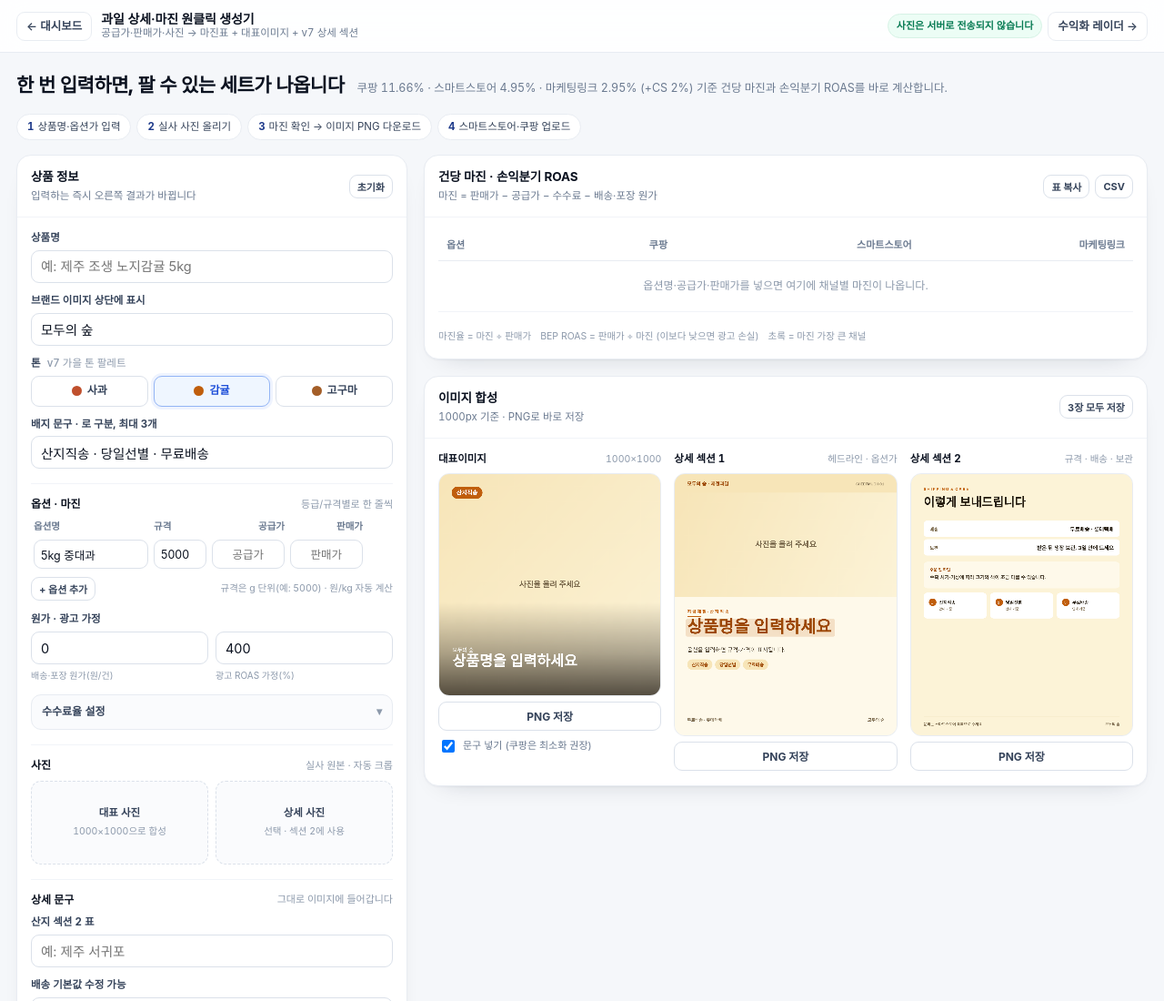
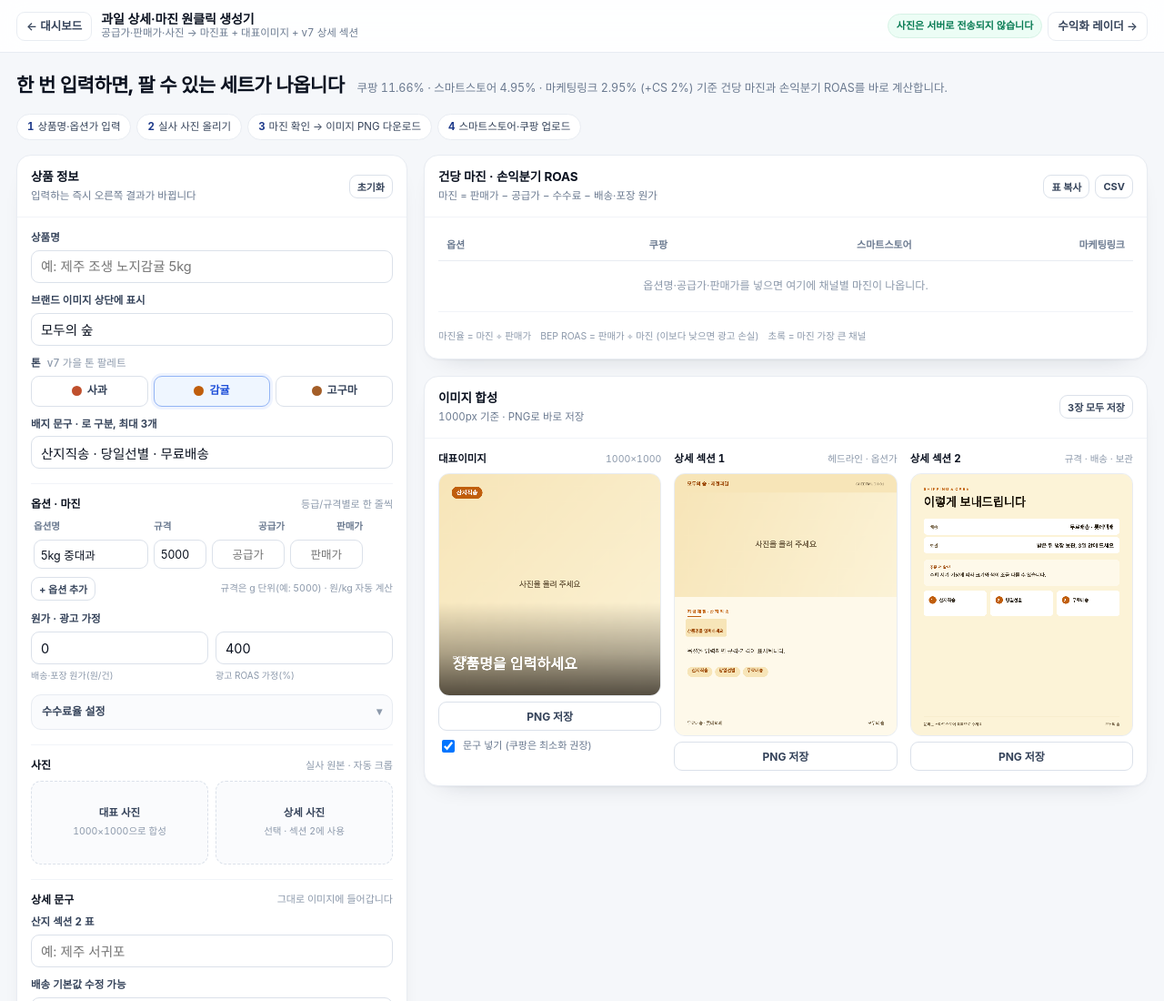
Before and after one commit to KIMS1112/storenote-dashboard, a plain HTML site: page generator.html in a window 1280 px wide. Shown: the top 1100 px of the page at 91% size. Drawn offline with Linux system fonts and the light colour scheme.

Commit message:
fix: 생성기 섹션 높이 자동 계산·대표이미지 문구 겹침 수정, 보드 진행률·예약 표기 정리

```diff
--- a/app.js
+++ b/app.js
@@ -483,7 +483,7 @@
     var isPast = dd != null && dd < 0;
     var openState = { decide: "결정 필요", running: "진행 중", open: "검토", soon: "곧 시작", waiting: "대기" }[it.state] || "열림";
     var meta = [];
-    meta.push('<div><span>마감</span><b>' + (it.deadline ? shortDate(it.deadline) + ' <i class="dd ' + ddayClass(dd) + '">' + ddayLabel(dd) + '</i>' : (it.window || "상시")) + '</b></div>');
+    meta.push('<div><span>' + (it.deadline ? "마감" : "시기") + '</span><b>' + (it.deadline ? shortDate(it.deadline) : (it.window || "상시")) + '</b></div>');
     if (it.reward) meta.push('<div><span>리워드</span><b>' + esc(it.reward) + '</b></div>');
     if (it.window && it.deadline) meta.push('<div><span>기간</span><b>' + esc(it.window) + '</b></div>');
     meta.push('<div><span>상태</span><b>' + esc(it.status || openState) + '</b></div>');
@@ -599,9 +599,9 @@
       (t.due_label ? '<span class="tc-due">' + esc(t.due_label) + '</span>' : '') + '</div>' +
       '<h4>' + esc(t.title) + '</h4>' +
       (t.detail ? '<p>' + esc(t.detail) + '</p>' : "") +
-      (typeof t.progress === "number" ? '<div class="tc-bar"><i style="width:' + Math.max(0, Math.min(100, t.progress)) + '%"></i><span>' + t.progress + '%</span></div>' : "") +
+      (typeof t.progress === "number" ? '<div class="tc-bar-row"><div class="tc-bar"><i style="width:' + Math.max(0, Math.min(100, t.progress)) + '%"></i></div><span class="tc-pct">' + t.progress + '%</span></div>' : "") +
       '<div class="tc-foot"><span class="owner ' + (OWNER_CLS[t.owner] || "") + '">' + esc(t.owner || "") + '</span>' +
-      (t.scheduled ? '<span class="tc-sched">🔁 ' + esc(t.scheduled) + '</span>' : '') + '</div></article>';
+      (t.scheduled ? '<span class="tc-sched">🔁 ' + esc(String(t.scheduled).replace(/^🔁\s*/, "")) + '</span>' : '') + '</div></article>';
   }
 
   function renderBoard() {
--- a/generator.html
+++ b/generator.html
@@ -775,37 +775,110 @@
     }
 
     var name = productName() || "상품명을 입력하세요";
+    var size = 66, lh = size * 1.16;
+    setFont(ctx, size, 750);
+    var lines = wrapLines(ctx, name, 880).slice(0, 2);
+    var lastBaseline = H - 118;
+    var firstBaseline = lastBaseline - (lines.length - 1) * lh;
+
+    ctx.fillStyle = "#fff";
+    lines.forEach(function (ln, i) { ctx.fillText(ln, 60, firstBaseline + i * lh); });
+
     setFont(ctx, 24, 600);
     ctx.fillStyle = "rgba(255,255,255,.82)";
-    ctx.fillText(($("#brand").value || "").trim(), 60, H - 196);
-
-    var size = 66;
-    setFont(ctx, size, 750);
-    var lines = wrapLines(ctx, name, 880).slice(0, 2);
-    var y = H - 132 - (lines.length - 1) * (size * 1.16);
-    ctx.fillStyle = "#fff";
-    lines.forEach(function (ln) { ctx.fillText(ln, 60, y); y += size * 1.16; });
+    ctx.fillText(($("#brand").value || "").trim(), 60, firstBaseline - 40);
 
     var r0 = rs()[0];
     if (r0 && r0.spec > 0) {
       setFont(ctx, 26, 600);
-      ctx.fillStyle = "rgba(255,255,255,.85)";
-      ctx.fillText(won(Math.round(r0.price / r0.spec * 1000)) + "원/kg · " + won(r0.price) + "원~", 60, H - 62);
-      ctx.fillStyle = "rgba(255,255,255,.22)";
-      ctx.fillRect(60, H - 96, 120, 1);
+      ctx.fillStyle = "rgba(255,255,255,.86)";
+      ctx.fillText(won(Math.round(r0.price / r0.spec * 1000)) + "원/kg · " + won(r0.price) + "원~", 60, H - 54);
+      ctx.fillStyle = "rgba(255,255,255,.26)";
+      ctx.fillRect(60, H - 84, 120, 1);
     }
   }
 
+  /* ---------------- 공통: 배지 칩 줄 ---------------- */
+  function drawChips(ctx, list, x, y, t, maxW) {
+    var size = 20;
+    setFont(ctx, size, 650);
+    var widths = list.map(function (b) { return ctx.measureText(b).width + 40; });
+    var total = widths.reduce(function (a, b) { return a + b; }, 0) + 12 * (list.length - 1);
+    if (total > maxW) {
+      size = 17;
+      setFont(ctx, size, 650);
+      widths = list.map(function (b) { return ctx.measureText(b).width + 34; });
+    }
+    var bx = x;
+    list.forEach(function (b, i) {
+      var w = widths[i];
+      ctx.fillStyle = t.cream2;
+      roundRect(ctx, bx, y, w, size + 26, (size + 26) / 2);
+      ctx.fill();
+      ctx.fillStyle = t.accent2;
+      ctx.fillText(b, bx + (i === 0 ? 20 : 17), y + size + 3);
+      bx += w + 12;
+    });
+    return size + 26;
+  }
+
+  function chipRowHeight() { return 48; }
+
+  /* 대표가 카드 폭 — 옵션이 적어도 카드가 과하게 늘어나지 않게 합니다. */
+  function cardGeom(n) {
+    var gap = 18, maxW = 1000 - 112;
+    var w = Math.min((maxW - gap * (n - 1)) / n, 300);
+    return { gap: gap, w: w, totalW: w * n + gap * (n - 1) };
+  }
+
   /* ---------------- 상세 섹션 1 ---------------- */
+  function sec1Layout(ctx, W, t) {
+    var maxW = W - 112;
+    var name = productName() || "상품명을 입력하세요";
+    var size = 76;
+    setFont(ctx, size, 780);
+    while (ctx.measureText(name).width > maxW && size > 44) { size -= 3; setFont(ctx, size, 780); }
+    var lines = wrapLines(ctx, name, maxW).slice(0, 3);
+
+    var opts = rs().slice(0, 3);
+    var sub = opts.length
+      ? (opts.length > 1 ? "오늘 선별한 원물을 " + opts.length + "가지 규격으로 보내드립니다." : "오늘 선별해 바로 보내드립니다.")
+      : "옵션을 입력하면 규격·가격이 표시됩니다.";
+    setFont(ctx, 26, 500);
+    var subLines = wrapLines(ctx, sub, maxW).slice(0, 2);
+
+    var bands = 84, photo = 470, gap1 = 74, kickerBlock = 88;
+    var head = lines.length * size * 1.14;
+    /* 그리는 순서와 똑같이 높이를 더합니다(헤드라인 뒤 6, 본문 뒤 30, 카드 앞 30). */
+    var subBlock = 6 + subLines.length * 38 + 30;
+    var cards = opts.length ? 250 : 0;
+    var list = badges();
+    var chips = list.length ? chipRowHeight() + 14 : 0;
+    var footer = 200;
+    var content = bands + photo + gap1 + kickerBlock + head + subBlock + cards + chips;
+    var H = Math.max(1180, Math.round(content + footer));
+
+    return {
+      W: W, H: H, maxW: maxW, lines: lines, size: size, subLines: subLines, opts: opts,
+      bands: bands, photo: photo, gap1: gap1, kickerBlock: kickerBlock, head: head,
+      cards: cards, chips: chips, footer: footer,
+      cardGeom: opts.length ? cardGeom(opts.length) : null
+    };
+  }
+
   function drawSec1() {
-    var cv = $("#cvSec1"), ctx = cv.getContext("2d");
-    var t = tone(), W = 1000, H = 1180;
+    var cv = $("#cvSec1");
+    var ctx = cv.getContext("2d");
+    var t = tone(), W = 1000;
+    var L = sec1Layout(ctx, W, t);
+    var H = L.H;
+    if (cv.height !== H) cv.height = H;
     ctx.clearRect(0, 0, W, H);
     ctx.fillStyle = t.bg;
     ctx.fillRect(0, 0, W, H);
 
     ctx.fillStyle = t.cream2;
-    ctx.fillRect(0, 0, W, 84);
+    ctx.fillRect(0, 0, W, L.bands);
     setFont(ctx, 22, 700);
     ctx.fillStyle = t.accent2;
     ctx.fillText(($("#brand").value || "").trim() + " · 제철과일", 56, 52);
@@ -815,59 +888,47 @@
     ctx.fillText("SHEETMUCH 01", W - 56, 51);
     ctx.textAlign = "left";
 
-    var photoY = 84, photoH = 470;
-    if (state.images.main) drawCover(ctx, state.images.main, 0, photoY, W, photoH, 0);
-    else placeholder(ctx, 0, photoY, W, photoH, t);
+    var photoY = L.bands;
+    if (state.images.main) drawCover(ctx, state.images.main, 0, photoY, W, L.photo, 0);
+    else placeholder(ctx, 0, photoY, W, L.photo, t);
 
-    var y = photoY + photoH + 74;
+    var y = photoY + L.photo + L.gap1;
     setFont(ctx, 19, 700);
     ctx.fillStyle = t.accent;
     ctx.fillText("지 금 제 철 · 산 지 직 송", 56, y);
     ctx.fillRect(56, y + 14, 64, 3);
 
-    var name = productName() || "상품명을 입력하세요";
-    var size = 76;
-    setFont(ctx, size, 780);
-    var maxW = W - 112;
-    while (ctx.measureText(name).width > maxW && size > 44) { size -= 3; setFont(ctx, size, 780); }
-    var lines = wrapLines(ctx, name, maxW).slice(0, 3);
     y += 88;
-    lines.forEach(function (ln, i) {
-      if (i === lines.length - 1) {
+    L.lines.forEach(function (ln, i) {
+      if (i === L.lines.length - 1) {
         var w = ctx.measureText(ln).width;
-        ctx.fillStyle = "rgba(192,94,12,.16)";
-        if (t.name === "사과") ctx.fillStyle = "rgba(192,80,45,.16)";
-        if (t.name === "고구마") ctx.fillStyle = "rgba(164,94,40,.16)";
-        roundRect(ctx, 50, y - size * 0.82, w + 22, size * 1.06, 8);
+        ctx.fillStyle = t.cream2;
+        roundRect(ctx, 50, y - L.size * 0.82, w + 22, L.size * 1.06, 8);
         ctx.fill();
         ctx.fillStyle = t.accent2;
       } else {
         ctx.fillStyle = t.ink;
       }
       ctx.fillText(ln, 56, y);
-      y += size * 1.14;
+      y += L.size * 1.14;
     });
 
-    var r0 = rs()[0], count = rs().length;
-    var sub = r0
-      ? (count > 1 ? "오늘 선별한 원물을 " + count + "가지 규격으로 보내드립니다." : "오늘 선별해 바로 보내드립니다.")
-      : "옵션을 입력하면 규격·가격이 표시됩니다.";
+    y += 6;
     setFont(ctx, 26, 500);
     ctx.fillStyle = t.body;
-    wrapLines(ctx, sub, maxW).slice(0, 2).forEach(function (ln) {
+    L.subLines.forEach(function (ln) {
       ctx.fillText(ln, 56, y);
       y += 38;
     });
 
-    y += 26;
-    var opts = rs().slice(0, 3);
-    if (opts.length) {
-      var gap = 18, cw = (W - 112 - gap * (opts.length - 1)) / opts.length;
-      opts.forEach(function (r, i) {
-        var x = 56 + i * (cw + gap);
+    y += 30;
+    if (L.opts.length) {
+      var g = L.cardGeom;
+      L.opts.forEach(function (r, i) {
+        var x = 56 + i * (g.w + g.gap);
         var h = 210;
         ctx.fillStyle = t.cream;
-        roundRect(ctx, x, y, cw, h, 22);
+        roundRect(ctx, x, y, g.w, h, 22);
         ctx.fill();
         ctx.strokeStyle = t.line;
         ctx.lineWidth = 1.5;
@@ -875,63 +936,94 @@
 
         setFont(ctx, 21, 650);
         ctx.fillStyle = t.muted;
-        wrapLines(ctx, r.opt.name || "옵션", cw - 44).slice(0, 2).forEach(function (ln, li) {
-          ctx.fillText(ln, x + 22, y + 46 + li * 28);
-        });
+        var nl = wrapLines(ctx, r.opt.name || "옵션", g.w - 44).slice(0, 2);
+        nl.forEach(function (ln, li) { ctx.fillText(ln, x + 22, y + 46 + li * 28); });
 
-        setFont(ctx, 40, 800);
+        var priceSize = 40;
+        setFont(ctx, priceSize, 800);
+        var priceTxt = won(r.price) + "원";
+        while (ctx.measureText(priceTxt).width > g.w - 44 && priceSize > 24) {
+          priceSize -= 2;
+          setFont(ctx, priceSize, 800);
+        }
         ctx.fillStyle = t.ink;
-        ctx.fillText(won(r.price) + "원", x + 22, y + 132);
+        ctx.fillText(priceTxt, x + 22, y + 138);
 
         if (r.spec > 0) {
           setFont(ctx, 19, 600);
           ctx.fillStyle = t.accent;
-          ctx.fillText(won(Math.round(r.price / r.spec * 1000)) + "원/kg", x + 22, y + 172);
+          ctx.fillText(won(Math.round(r.price / r.spec * 1000)) + "원/kg", x + 22, y + 176);
         }
         if (i === 0) {
           setFont(ctx, 16, 700);
           var tag = "대표";
           var twd = ctx.measureText(tag).width;
           ctx.fillStyle = t.accent;
-          roundRect(ctx, x + cw - twd - 40, y + 20, twd + 24, 32, 16);
+          roundRect(ctx, x + g.w - twd - 40, y + 20, twd + 24, 32, 16);
           ctx.fill();
           ctx.fillStyle = "#fff";
-          ctx.fillText(tag, x + cw - twd - 28, y + 43);
+          ctx.fillText(tag, x + g.w - twd - 28, y + 43);
         }
       });
-      y += 210 + 40;
+      y += h + 40;
     }
 
     var list = badges();
     if (list.length) {
-      var bx = 56;
-      setFont(ctx, 20, 650);
-      list.forEach(function (b) {
-        var w = ctx.measureText(b).width + 40;
-        ctx.fillStyle = t.cream2;
-        roundRect(ctx, bx, y - 30, w, 48, 24);
-        ctx.fill();
-        ctx.fillStyle = t.accent2;
-        ctx.fillText(b, bx + 20, y + 2);
-        bx += w + 12;
-      });
-      y += 44;
+      var chH = drawChips(ctx, list, 56, y - 6, t, L.maxW);
+      y += chH;
     }
 
     ctx.fillStyle = t.line;
-    ctx.fillRect(56, H - 108, W - 112, 1);
+    ctx.fillRect(56, H - 92, W - 112, 1);
     setFont(ctx, 19, 600);
     ctx.fillStyle = t.muted;
-    ctx.fillText(($("#shipping").value || "").trim(), 56, H - 62);
+    ctx.fillText(($("#shipping").value || "").trim(), 56, H - 48);
     ctx.textAlign = "right";
-    ctx.fillText(($("#brand").value || "").trim(), W - 56, H - 62);
+    ctx.fillText(($("#brand").value || "").trim(), W - 56, H - 48);
     ctx.textAlign = "left";
   }
 
   /* ---------------- 상세 섹션 2 ---------------- */
+  function sec2Spec() {
+    var spec = [];
+    var origin = ($("#origin").value || "").trim();
+    var r0 = rs()[0];
+    if (origin) spec.push(["산지", origin]);
+    if (r0) {
+      var names = rs().map(function (r) { return r.opt.name; }).filter(Boolean);
+      spec.push(["규격", names.length ? names.join(" / ") : "-"]);
+      if (r0.spec > 0) spec.push(["중량", won(r0.spec) + "g 기준 · 100g당 " + won(Math.round(r0.price / r0.spec * 100)) + "원"]);
+      spec.push(["가격", rs().map(function (r) { return won(r.price) + "원"; }).join(" / ")]);
+    }
+    var shipping = ($("#shipping").value || "").trim();
+    var storage = ($("#storage").value || "").trim();
+    if (shipping) spec.push(["배송", shipping]);
+    if (storage) spec.push(["보관", storage]);
+    return spec;
+  }
+
+  function sec2Layout(ctx, W, t) {
+    var spec = sec2Spec();
+    var list = badges();
+    var notice = ($("#notice").value || "").trim();
+    var titleH = 200;
+    var rowsH = spec.length * 84;
+    var photoH = state.images.extra ? 324 : 0;
+    var noticeH = notice ? 140 : 0;
+    var chipsH = list.length ? 140 : 0;
+    var footer = 170;
+    var H = Math.max(1180, Math.round(titleH + rowsH + 18 + photoH + noticeH + chipsH + footer));
+    return { W: W, H: H, spec: spec, list: list, notice: notice, titleH: titleH, rowsH: rowsH, photoH: photoH, noticeH: noticeH, chipsH: chipsH, footer: footer };
+  }
+
   function drawSec2() {
-    var cv = $("#cvSec2"), ctx = cv.getContext("2d");
-    var t = tone(), W = 1000, H = 1180;
+    var cv = $("#cvSec2");
+    var ctx = cv.getContext("2d");
+    var t = tone(), W = 1000;
+    var L = sec2Layout(ctx, W, t);
+    var H = L.H;
+    if (cv.height !== H) cv.height = H;
     ctx.clearRect(0, 0, W, H);
     ctx.fillStyle = t.cream;
     ctx.fillRect(0, 0, W, H);
@@ -943,43 +1035,29 @@
     ctx.fillStyle = t.ink;
     ctx.fillText("이렇게 보내드립니다", 56, 146);
 
-    var r0 = rs()[0];
-    var spec = [];
-    var origin = ($("#origin").value || "").trim();
-    if (origin) spec.push(["산지", origin]);
-    if (r0) {
-      var names = rs().map(function (r) { return r.opt.name; }).filter(Boolean);
-      if (names.length) spec.push(["규격", names.join(" / ")]);
-      if (r0.spec > 0) spec.push(["중량", won(r0.spec) + "g 기준 · 100g당 " + won(Math.round(r0.price / r0.spec * 100)) + "원"]);
-      spec.push(["가격", rs().map(function (r) { return won(r.price) + "원"; }).join(" / ")]);
-    }
-    if (($("#shipping").value || "").trim()) spec.push(["배송", $("#shipping").value.trim()]);
-    if (($("#storage").value || "").trim()) spec.push(["보관", $("#storage").value.trim()]);
-
-    var y = 210;
-    spec.forEach(function (row) {
+    var y = L.titleH;
+    L.spec.forEach(function (row) {
       ctx.fillStyle = "#fff";
       roundRect(ctx, 56, y, W - 112, 74, 16);
       ctx.fill();
       setFont(ctx, 20, 650);
       ctx.fillStyle = t.muted;
       ctx.fillText(row[0], 84, y + 47);
-      fitText(ctx, row[1], W - 112 - 84 - 140, 24, 650, 15);
+      fitText(ctx, row[1], W - 112 - 84 - 130, 24, 650, 15);
       ctx.fillStyle = t.ink;
       ctx.textAlign = "right";
       ctx.fillText(row[1], W - 84, y + 48);
       ctx.textAlign = "left";
-      y += 74 + 10;
+      y += 84;
     });
 
     y += 18;
     if (state.images.extra) {
       drawCover(ctx, state.images.extra, 56, y, W - 112, 300, 20);
-      y += 300 + 24;
+      y += 324;
     }
 
-    var notice = ($("#notice").value || "").trim();
-    if (notice) {
+    if (L.notice) {
       ctx.fillStyle = t.bg;
       roundRect(ctx, 56, y, W - 112, 120, 18);
       ctx.fill();
@@ -988,16 +1066,15 @@
       ctx.fillText("주문 전 확인", 84, y + 42);
       setFont(ctx, 22, 600);
       ctx.fillStyle = t.body;
-      wrapLines(ctx, notice, W - 112 - 56).slice(0, 2).forEach(function (ln, i) {
+      wrapLines(ctx, L.notice, W - 112 - 56).slice(0, 2).forEach(function (ln, i) {
         ctx.fillText(ln, 84, y + 78 + i * 30);
       });
       y += 140;
     }
 
-    var list = badges();
-    if (list.length) {
-      var boxW = (W - 112 - 16 * (list.length - 1)) / list.length;
-      list.forEach(function (b, i) {
+    if (L.list.length) {
+      var boxW = (W - 112 - 16 * (L.list.length - 1)) / L.list.length;
+      L.list.forEach(function (b, i) {
         var x = 56 + i * (boxW + 16);
         ctx.fillStyle = "#fff";
         roundRect(ctx, x, y, boxW, 116, 16);
@@ -1011,10 +1088,8 @@
         fitText(ctx, b, boxW - 84, 20, 700, 13);
         ctx.fillStyle = t.ink;
         ctx.fillText(b, x + 70, y + 51);
-        setFont(ctx, 15, 500);
-        ctx.fillStyle = t.muted;
-        ctx.fillText("안내 기준", x + 70, y + 78);
       });
+      y += 140;
     }
 
     ctx.fillStyle = t.line;
--- a/styles.css
+++ b/styles.css
@@ -968,9 +968,10 @@ main {
 .tc-due { font-size: 10px; font-weight: 650; color: var(--muted-2); white-space: nowrap; }
 .task-card h4 { margin: 0; font-size: 12.8px; font-weight: 690; letter-spacing: -.01em; line-height: 1.4; }
 .task-card p { margin: 5px 0 0; font-size: 11.2px; color: var(--muted); line-height: 1.55; }
-.tc-bar { position: relative; height: 5px; border-radius: 999px; background: #eef1f6; margin-top: 9px; overflow: hidden; }
+.tc-bar-row { display: flex; align-items: center; gap: 7px; margin-top: 9px; }
+.tc-bar { flex: 1 1 auto; height: 5px; border-radius: 999px; background: #eef1f6; overflow: hidden; }
 .tc-bar i { display: block; height: 100%; border-radius: 999px; background: var(--c); opacity: .75; }
-.tc-bar span { position: absolute; right: 0; top: -15px; font-size: 9.5px; color: var(--muted-2); }
+.tc-pct { flex: none; font-size: 9.5px; color: var(--muted-2); font-variant-numeric: tabular-nums; }
 .tc-foot { display: flex; align-items: center; flex-wrap: wrap; gap: 6px; margin-top: 9px; }
 .tc-foot .owner { font-size: 9.8px; }
 .tc-sched { font-size: 9.8px; color: var(--muted-2); }
```
